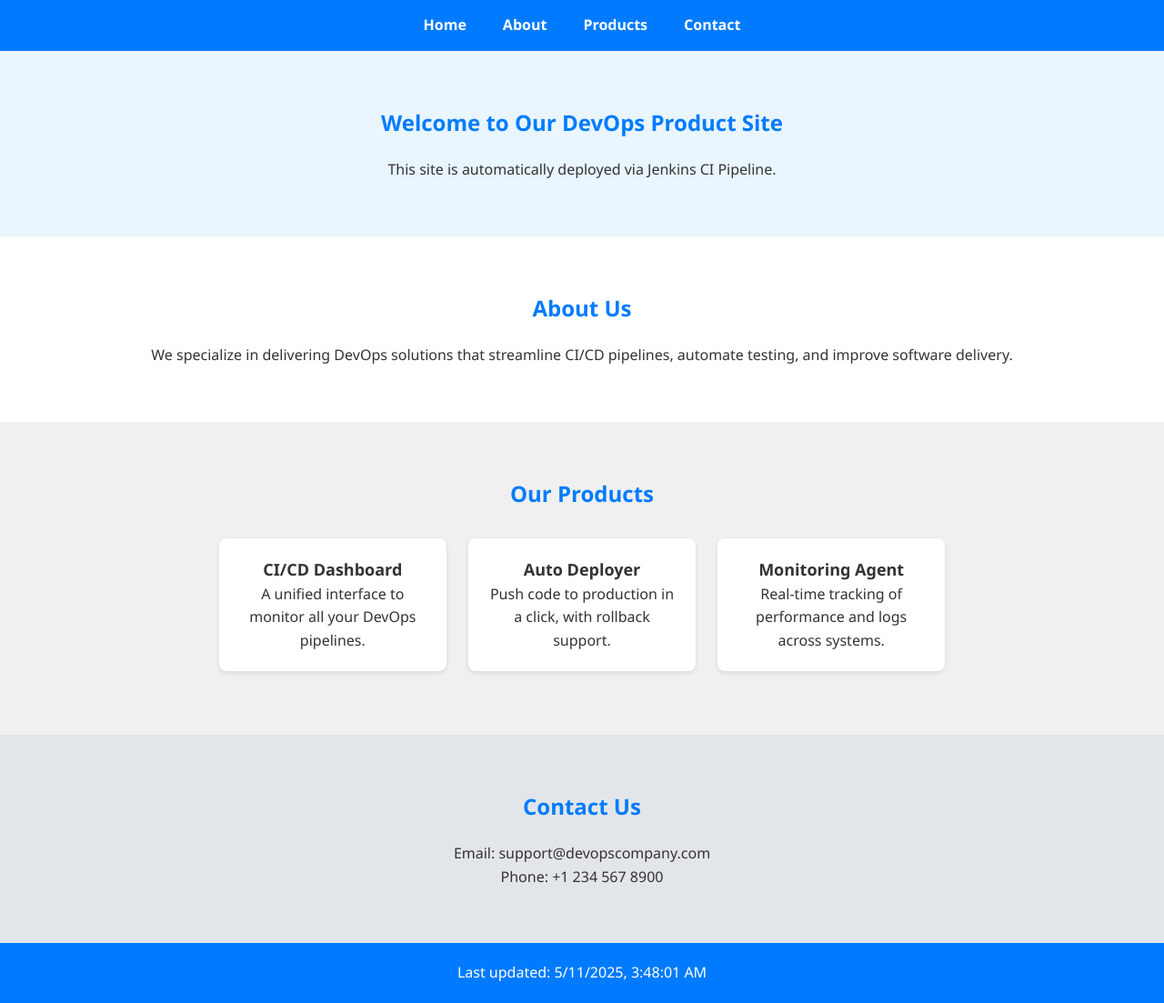
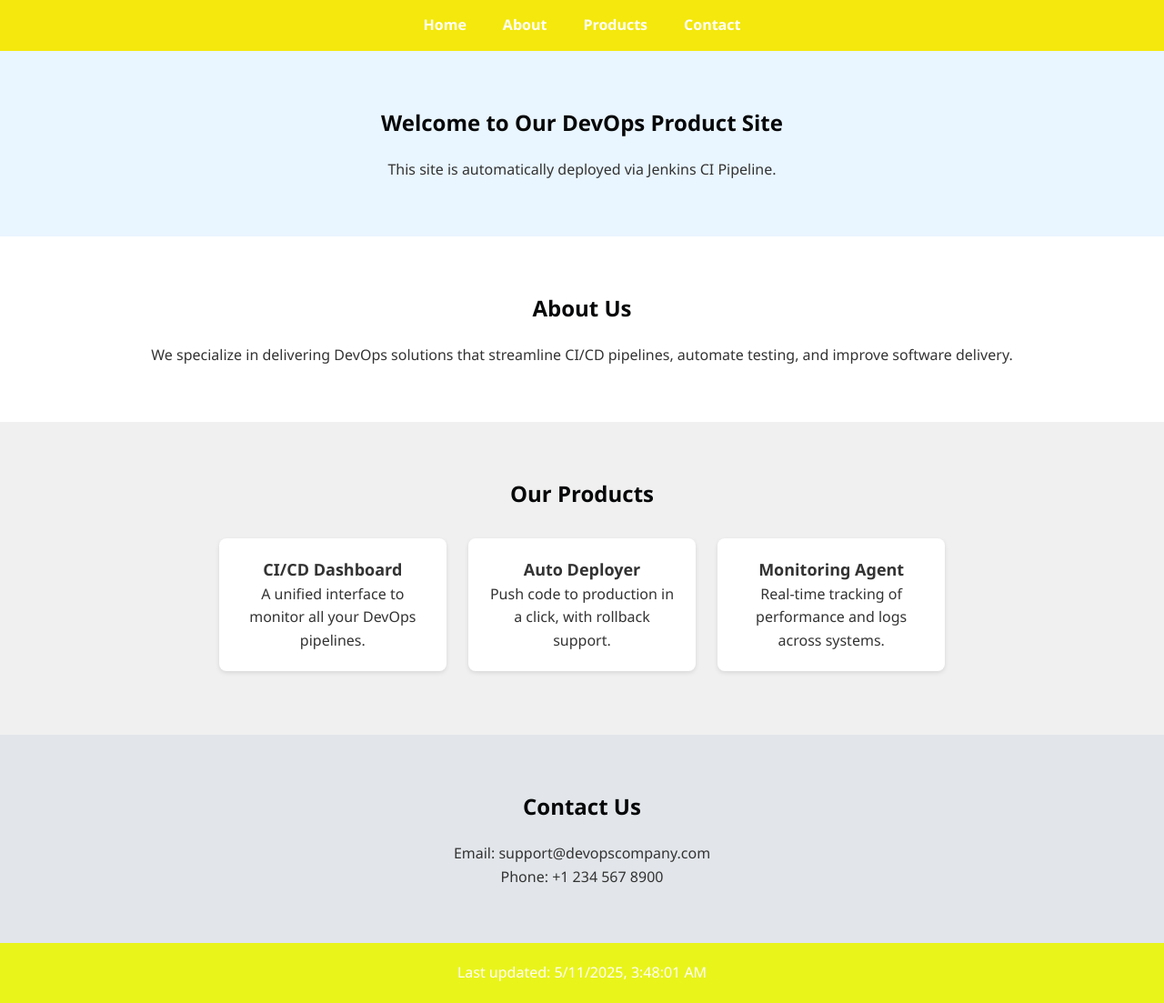
Before and after one commit to reshreshu/setup_ci, a plain HTML site: page index.html in a window 1280 px wide. Shown: the whole page at 91% size. Drawn offline with Linux system fonts and the light colour scheme.

Commit message:
chnging colour

```diff
--- a/style.css
+++ b/style.css
@@ -17,7 +17,7 @@ body {
 
 /* Navigation Bar */
 nav {
-  background: #007bff;
+  background: #f4e80d;
   color: white;
   padding: 15px;
   position: sticky;
@@ -71,7 +71,7 @@ section {
 /* Headings Styling */
 h1, h2 {
   margin-bottom: 20px;
-  color: #007bff;
+  color: #070809;
 }
 
 /* Product Cards */
@@ -99,7 +99,7 @@ h1, h2 {
 .footer {
   text-align: center;
   padding: 20px;
-  background: #007bff;
+  background: #e9f41b;
   color: white;
 }
 
```
